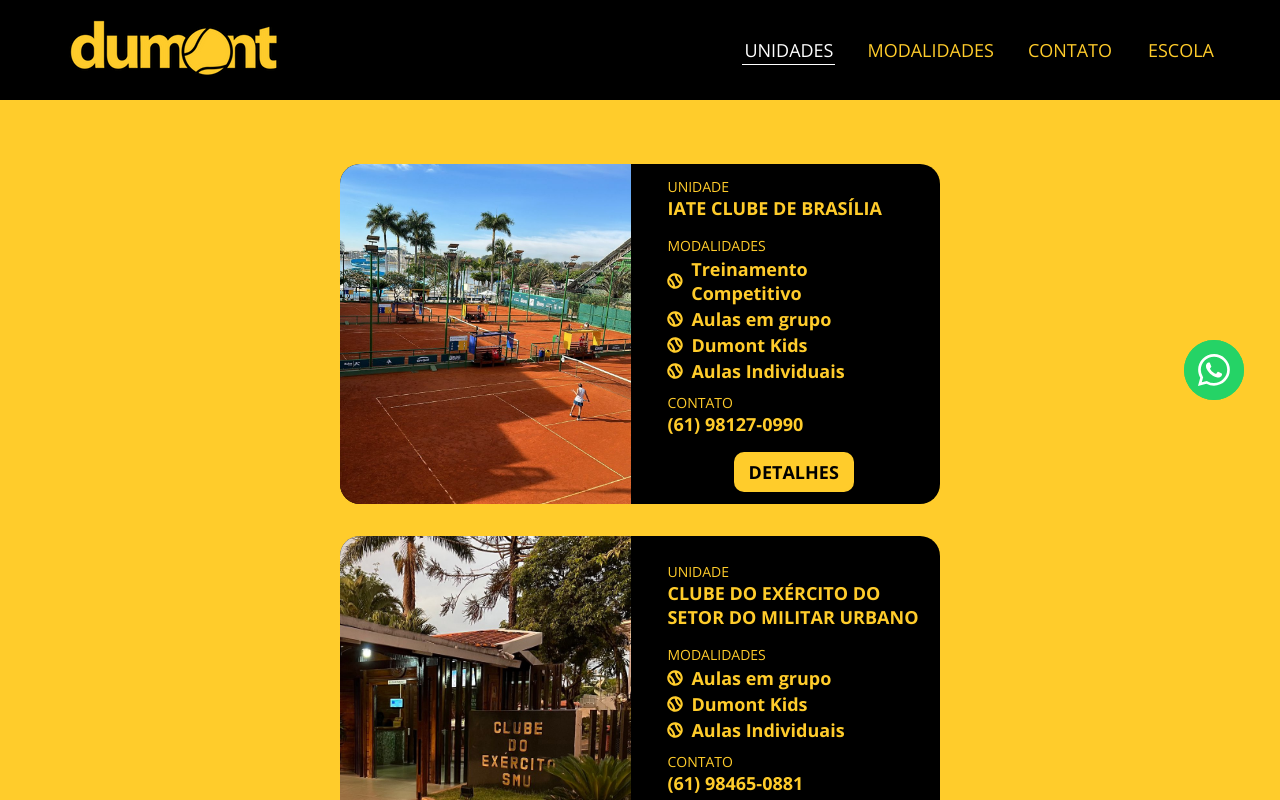
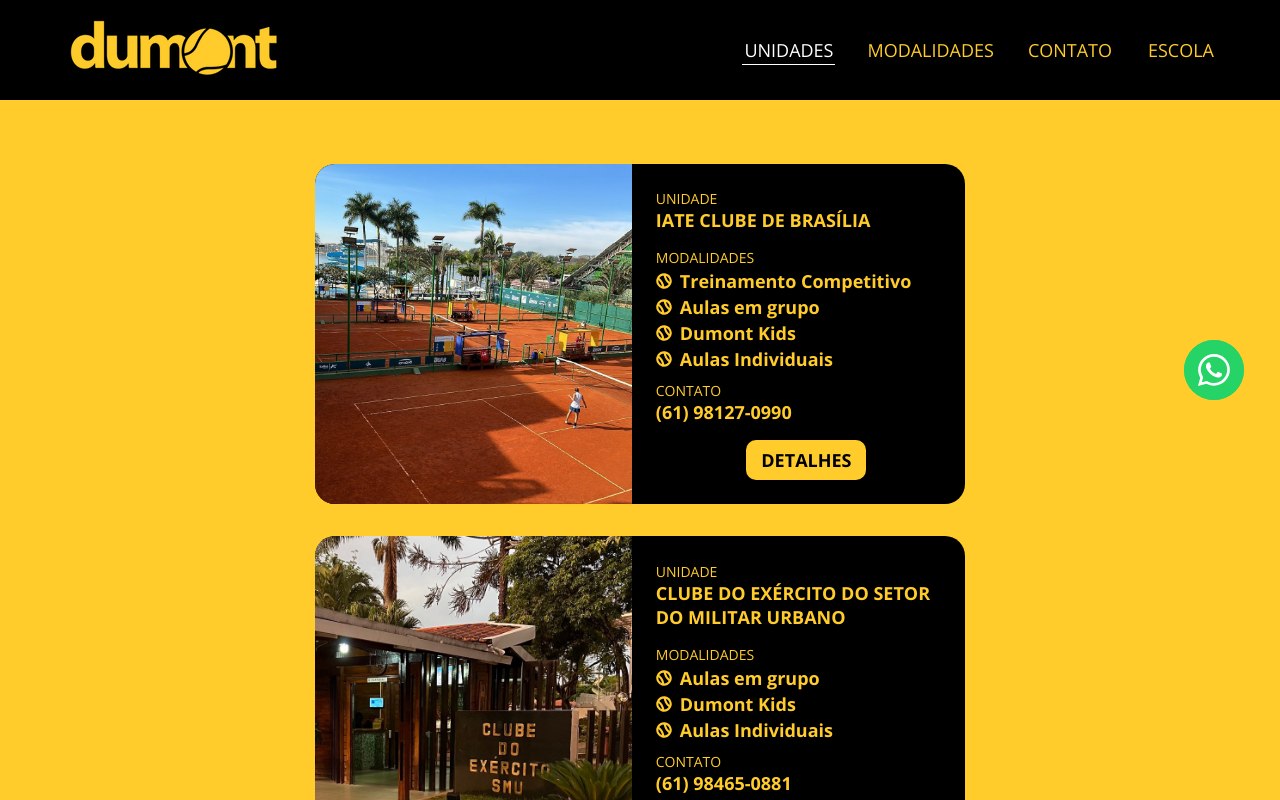
Before and after one commit to Vieirinhagui/dumonttennis, a React (Vite) app: page /unidades in a window 1280 px wide. Shown: the top 800 px of the page. Built offline with nearby package versions, Linux system fonts and the light colour scheme.

Commit message:
ajuste card Unidades

```diff
--- a/src/components/CardUnidades.jsx
+++ b/src/components/CardUnidades.jsx
@@ -12,7 +12,7 @@
   color: #ffcc2b;
   border-radius: 20px;
   @media screen and (min-width: 768px) {
-    width: 600px;
+    width: 650px;
     height: 340px;
     flex-direction: row;
     display: flex;
@@ -43,7 +43,7 @@
 
 const InfoContainer = styled.div`
   width: 100%;
-  padding: 20px;
+  padding: 32px 8px;
   display: flex;
   flex-direction: column;
   justify-content: center;
```
